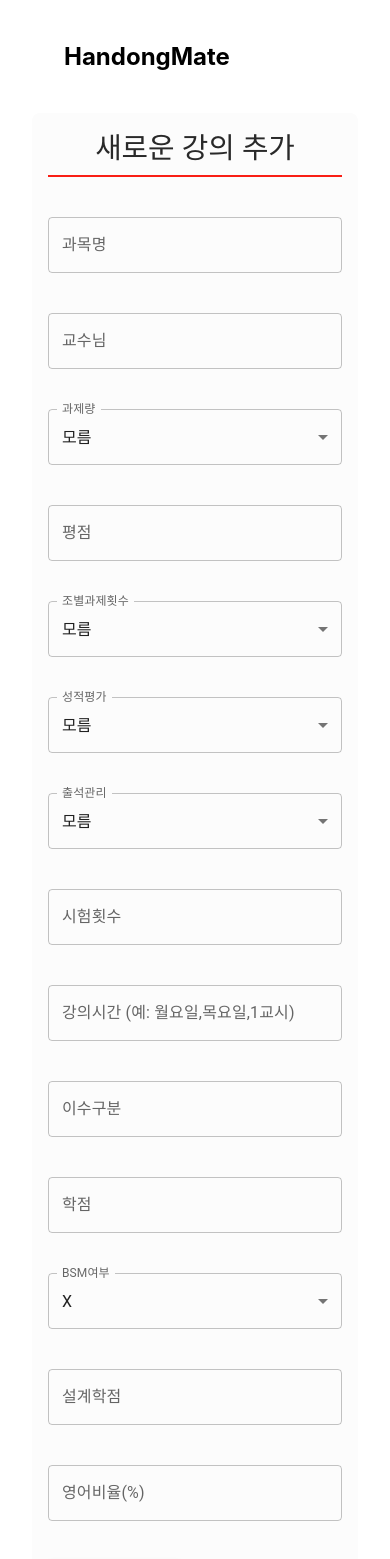
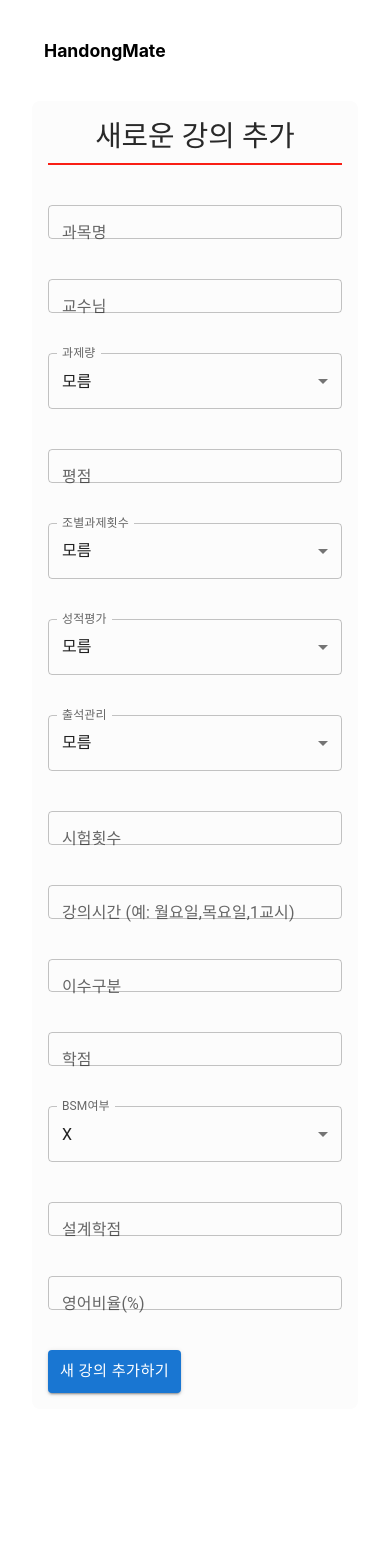
Before and after one commit to Gooddandelion/OSS_TEAMproject_everytime, a React (Create React App) app: page /add in a window 390 px wide. Shown: the top 1559 px of the page. After the commit the page ends 1441 px from the top, so only its background shows below. Built offline with nearby package versions, Linux system fonts and the light colour scheme.

Commit message:
add responsive Web

```diff
--- a/src/components/Layout.css
+++ b/src/components/Layout.css
@@ -3,6 +3,9 @@
   background-color: var(--header-bg-color);
   border-bottom: 1px solid var(--border-color); /* 구분선을 border로 처리 */
   margin-bottom: 2rem;
+  display: flex;
+  align-items: center;
+  justify-content: space-between;
 }
 
 .logo-link {
@@ -14,3 +17,13 @@
   margin: 0; /* h1의 기본 마진 제거 */
   font-size: 1.5rem; /* 로고 폰트 크기 조절 */
 }
+
+/* 모바일 버전 */
+@media (max-width: 600px) {
+  .app-header {
+    padding: 8px 12px;
+  }
+  .logo-link h1 {
+    font-size: 1.1rem;
+  }
+}
--- a/src/index.css
+++ b/src/index.css
@@ -1,3 +1,17 @@
+/* 모바일 대응: 최대 600px */
+@media (max-width: 600px) {
+  body {
+    padding: 8px;
+    font-size: 0.97rem;
+  }
+  button {
+    padding: 7px 10px;
+    font-size: 0.97rem;
+  }
+  a {
+    font-size: 0.97rem;
+  }
+}
 /* 앱 전체의 기본 폰트와 여백을 설정합니다. */
 body {
   margin: 0;
--- a/src/pages/AddPage.css
+++ b/src/pages/AddPage.css
@@ -1,3 +1,29 @@
+/* 모바일 대응: 최대 600px */
+@media (max-width: 600px) {
+  .add-page {
+    padding: 8px;
+    max-width: 100vw;
+    border-radius: 0;
+  }
+  .add-page h2 {
+    font-size: 1.2rem;
+    padding-bottom: 0.2rem;
+    margin-bottom: 1rem;
+  }
+  .add-page form {
+    gap: 0.5rem;
+  }
+  .add-page input[type="text"],
+  .add-page input[type="number"],
+  .add-page select {
+    font-size: 0.95rem;
+    padding: 6px 8px;
+  }
+  .add-page button[type="submit"] {
+    padding: 8px 12px;
+    font-size: 0.95rem;
+  }
+}
 /* ===== AddPage.css ===== */
 
 /* 전체 페이지 배경/폰트 */
--- a/src/pages/EditPage.css
+++ b/src/pages/EditPage.css
@@ -1,3 +1,29 @@
+/* 모바일 대응: 최대 600px */
+@media (max-width: 600px) {
+  .edit-page {
+    padding: 8px;
+    max-width: 100vw;
+    border-radius: 0;
+  }
+  .edit-page h2 {
+    font-size: 1.2rem;
+    padding-bottom: 0.2rem;
+    margin-bottom: 1rem;
+  }
+  .edit-page form {
+    gap: 0.5rem;
+  }
+  .edit-page input[type="text"],
+  .edit-page input[type="number"],
+  .edit-page select {
+    font-size: 0.95rem;
+    padding: 6px 8px;
+  }
+  .edit-page button[type="submit"] {
+    padding: 8px 12px;
+    font-size: 0.95rem;
+  }
+}
 /* ===== EditPage.css ===== */
 
 /* 전체 페이지 배경/폰트 */
--- a/src/pages/IndexPage.css
+++ b/src/pages/IndexPage.css
@@ -5,6 +5,33 @@
   padding: 1rem 2rem;
   flex-wrap: nowrap; /* 한 줄에 배치 */
   align-items: flex-start; /* 상단 정렬 */
+}
+
+/* 반응형 웹 디자인 */
+@media (max-width: 900px) {
+  .index-container {
+    flex-direction: column;
+    padding: 0.5rem 1rem;
+    gap: 1rem;
+  }
+  .profile-section {
+    width: 100%;
+  }
+  .main-section {
+    width: 100%;
+  }
+  .top-bar {
+    display: flex;
+    flex-direction: column;
+    align-items: stretch;
+    gap: 12px;
+  }
+  .top-bar .button-group {
+    display: flex;
+    flex-wrap: wrap;
+    justify-content: center;
+    gap: 8px;
+  }
 }
 
 /* 왼쪽 프로필 */
@@ -129,6 +156,17 @@
   gap: 2rem; /* 프로필과 시간표 사이 간격 */
 }
 
+@media (max-width: 900px) {
+  .content-container {
+    flex-direction: column;
+    gap: 12px;
+    padding: 0 12px;
+  }
+  .quote-widget {
+    margin: 0.5rem 0;
+  }
+}
+
 .right-section {
   flex: 1; /* 남은 공간을 시간표가 차지 */
 }
```
